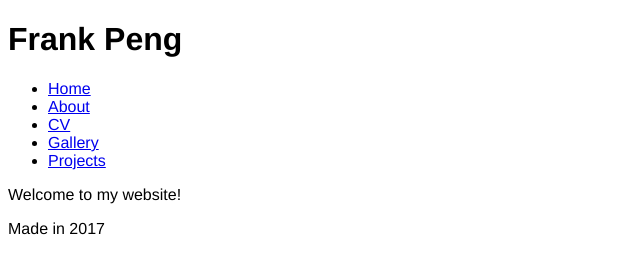
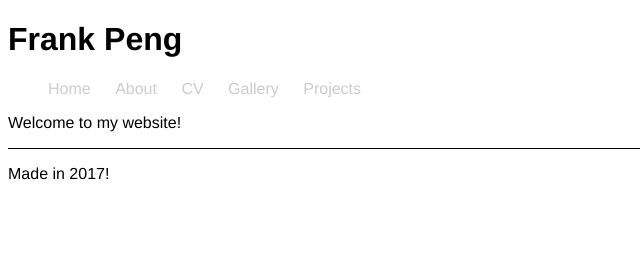
Before and after one commit to fpengdev/fpengdev.github.io, a plain HTML site: page index.html in a window 1280 px wide. Shown: the whole page, without its empty margins (0-640 px from the left). Drawn offline with Linux system fonts and the light colour scheme.

Commit message:
Some CSS additions

```diff
--- a/css/stylesheet.css
+++ b/css/stylesheet.css
@@ -1,3 +1,25 @@
 body {
   font-family: 'Helvetica', 'Arial', 'sans-serif';
 }
+
+nav ul, footer ul {
+  list-style-type: none;
+}
+
+nav ul li, footer ul li {
+  display: inline;
+  margin-right: 20px;
+}
+
+a {
+  text-decoration: none;
+  color: #cccccc;
+}
+
+a:hover {
+  text-decoration: underline;
+}
+
+footer {
+  border-top: 1px solid #000000;
+}
--- a/index.html
+++ b/index.html
@@ -22,7 +22,7 @@
   <p>Welcome to my website!</p>
 </div>
 <footer>
- <p>Made in 2017</p>
+ <p>Made in 2017!</p>
 </footer>
 </body>
 </html>
```
